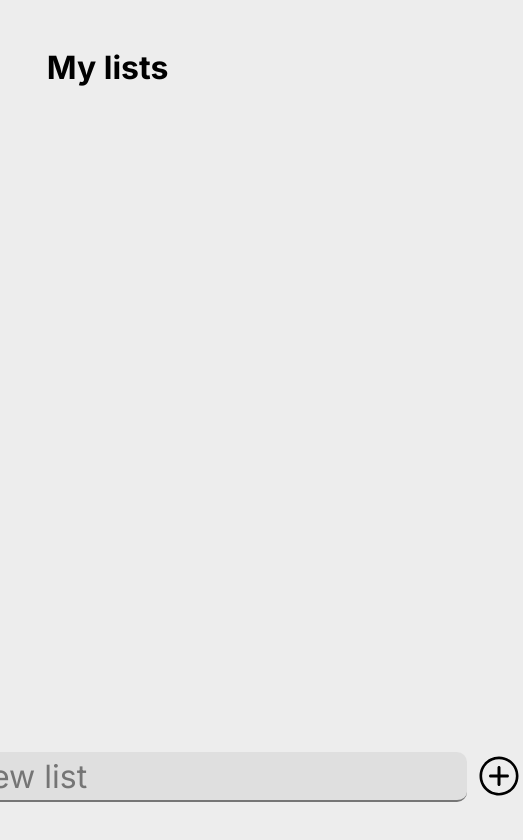
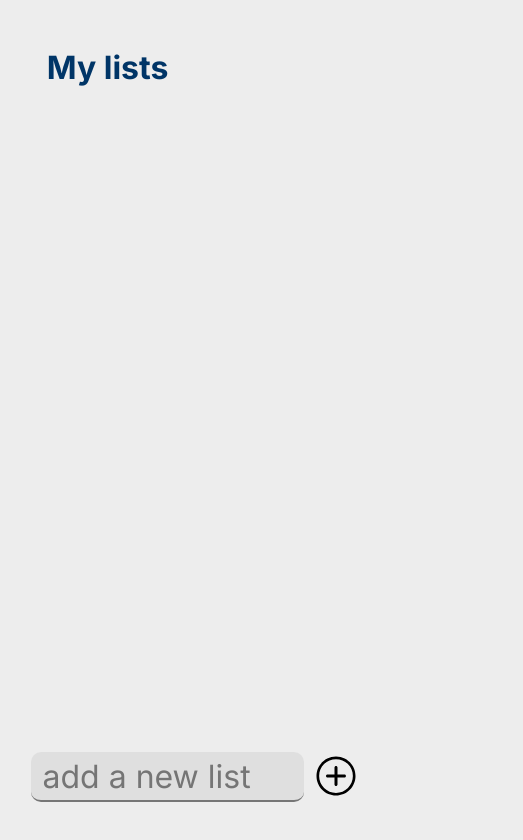
Before and after one commit to lz-junior/tasks, a React (Vite) app: page / in a window 390 px wide. Shown: the top 840 px of the page, 523 px wide, since content can reach past the window. Built offline with nearby package versions, Linux system fonts and the light colour scheme; a web font is replaced by a local one.

Commit message:
responsive 30

```diff
--- a/src/pages/Home/components/lists/List.tsx
+++ b/src/pages/Home/components/lists/List.tsx
@@ -27,7 +27,7 @@ const List:React.FC<ListProps> = ({ lists })=> {
   return (
     <ul className={classes.container}>
       {lists.map((list, index) => (
-        <div key={list.id}>
+        <div key={list.id} className={classes.div_item}>
           <li
             className={classes.list_item}
             onClick={()=>toogleTasks(index)}>
--- a/src/pages/Home/components/lists/listItem.module.css
+++ b/src/pages/Home/components/lists/listItem.module.css
@@ -2,14 +2,21 @@
   display: flex;
    flex-direction: column;
    gap: 8px;
-  width: 80%;
+  width: 100%;
   padding: 12px;
   border-radius: 12px;
   height: 75vh;
 }
 
+.div_item {
+  display: flex;
+   flex-direction: column;
+   align-items: center;
+}
+
 .list_item {
   display: flex;
+  width: 70%;
   padding: 8px;
   border-radius: 8px;
   list-style: none;
--- a/src/pages/Home/components/tasks/tasks.module.css
+++ b/src/pages/Home/components/tasks/tasks.module.css
@@ -10,7 +10,7 @@
   box-shadow: 2px 2px 5px #00000085;
 }
 .container > h3 {
-  color: #fff;
+  color: #003567;
 }
 
 .ul {
--- a/src/pages/Home/home.css
+++ b/src/pages/Home/home.css
@@ -10,17 +10,20 @@
   align-self: flex-start;
   margin-left: 12%;
   margin-bottom: 12px;
+  color: #003567;
 }
 
 .container > form {
   display: flex;
+   justify-content: center;
   position: absolute;
+  width: 100%;
   bottom: 0;
   margin-bottom: 32px;
 }
 
 .container > form > input {
-  width: 600px;
+  width: 70%;
   height: 50px;
   padding: 12px;
   border-top: none;
```
